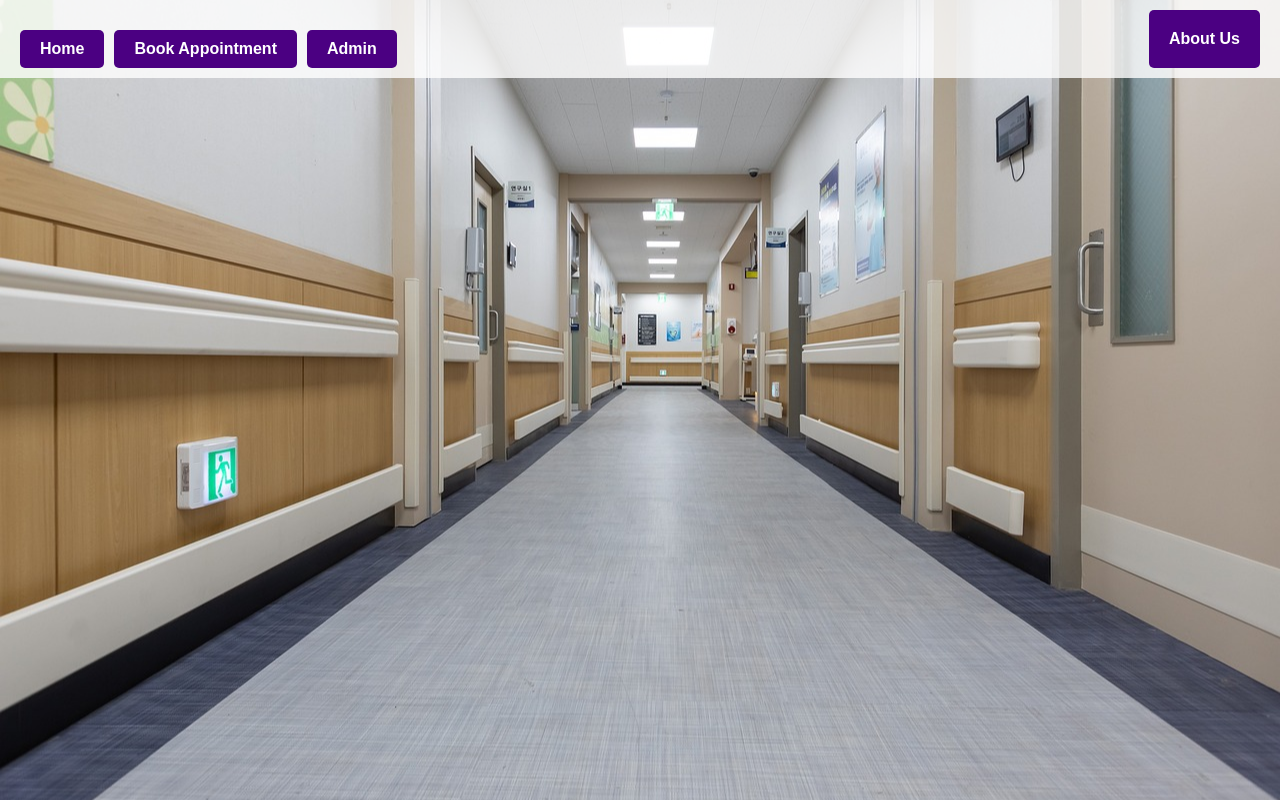
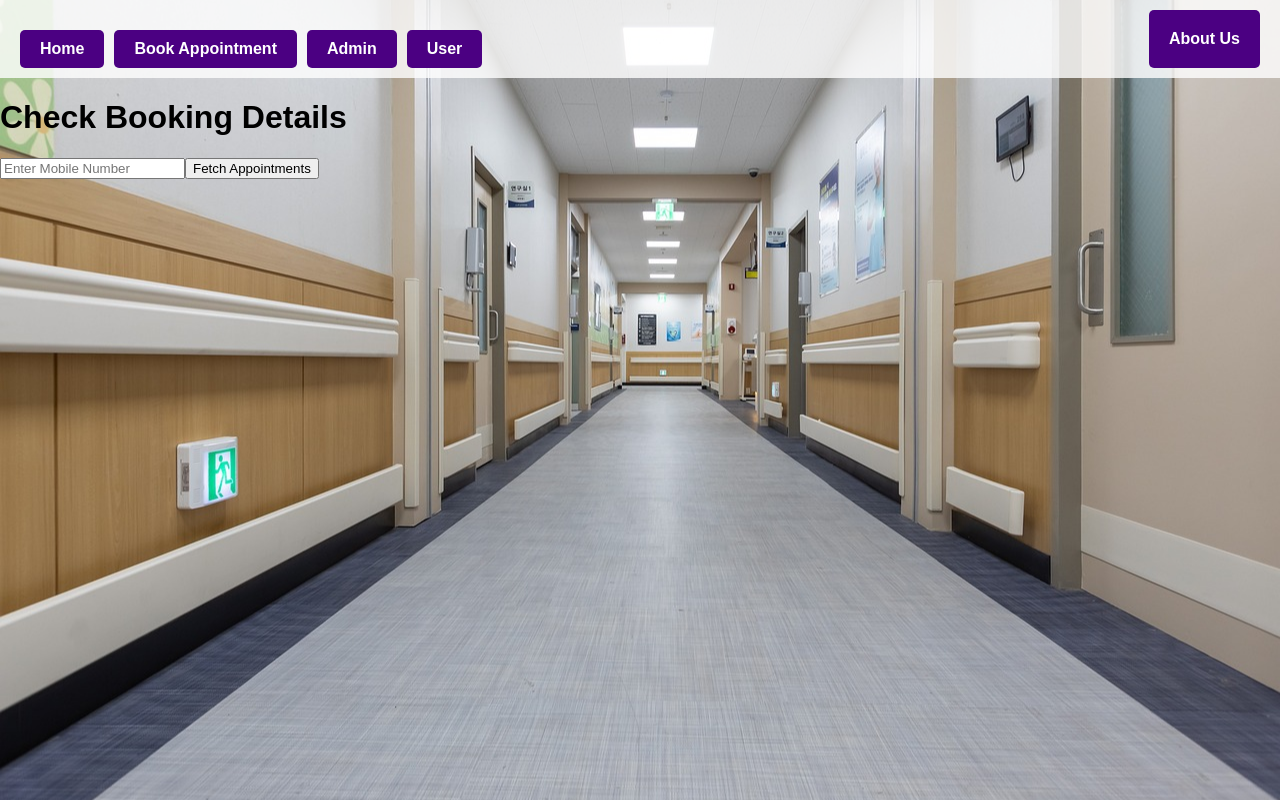
Before and after one commit to AshR10/dbms, a React (Create React App) app in the folder hospital-appointment/: page /user in a window 1280 px wide. Built offline with nearby package versions, Linux system fonts and the light colour scheme.

Commit message:
add user

```diff
--- a/hospital-appointment/src/App.js
+++ b/hospital-appointment/src/App.js
@@ -1,32 +1,32 @@
-// src/App.js
 import React from 'react';
 import { BrowserRouter as Router, Routes, Route, Link } from 'react-router-dom';
 import Home from './pages/Home';
 import Booking from './pages/Booking';
 import Admin from './pages/Admin';
-import About from './pages/About'; // Import the About page
-import './App.css'; // Make sure this is included for styles
+import About from './pages/About';
+import User from './pages/User'; // Import the User page
+import './App.css';
 
 const App = () => {
   return (
     <Router>
       <div>
-        {/* Navigation Buttons */}
         <nav>
           <div className="nav-buttons">
             <Link to="/" className="button-link">Home</Link>
             <Link to="/booking" className="button-link">Book Appointment</Link>
             <Link to="/admin" className="button-link">Admin</Link>
+            <Link to="/user" className="button-link">User</Link> {/* Add User link */}
           </div>
           <Link to="/about" className="button-link">About Us</Link>
-
         </nav>
 
         <Routes>
           <Route path="/" element={<Home />} />
           <Route path="/booking" element={<Booking />} />
           <Route path="/admin" element={<Admin />} />
-          <Route path="/about" element={<About />} /> {/* Route for About Us page */}
+          <Route path="/about" element={<About />} />
+          <Route path="/user" element={<User />} /> {/* Add User route */}
         </Routes>
       </div>
     </Router>
--- /dev/null
+++ b/hospital-appointment/src/pages/User.js
@@ -0,0 +1,39 @@
+// src/pages/User.js
+import React, { useState } from 'react';
+
+const User = () => {
+  const [mobile, setMobile] = useState('');
+  const [appointments, setAppointments] = useState([]);
+
+  const fetchAppointments = async () => {
+    try {
+      const response = await fetch(`http://localhost:5000/api/appointments/${mobile}`);
+      const data = await response.json();
+      setAppointments(data);
+    } catch (error) {
+      console.error('Error fetching appointments:', error);
+    }
+  };
+
+  return (
+    <div>
+      <h1>Check Booking Details</h1>
+      <input
+        type="text"
+        placeholder="Enter Mobile Number"
+        value={mobile}
+        onChange={(e) => setMobile(e.target.value)}
+      />
+      <button onClick={fetchAppointments}>Fetch Appointments</button>
+      {appointments.length > 0 && (
+        <ul>
+          {appointments.map((appointment) => (
+            <li key={appointment._id}>{appointment.date} - {appointment.doctor}</li>
+          ))}
+        </ul>
+      )}
+    </div>
+  );
+};
+
+export default User;
```
Also changed, not shown: hospital-appointment/server.js (+15 -0 lines).
